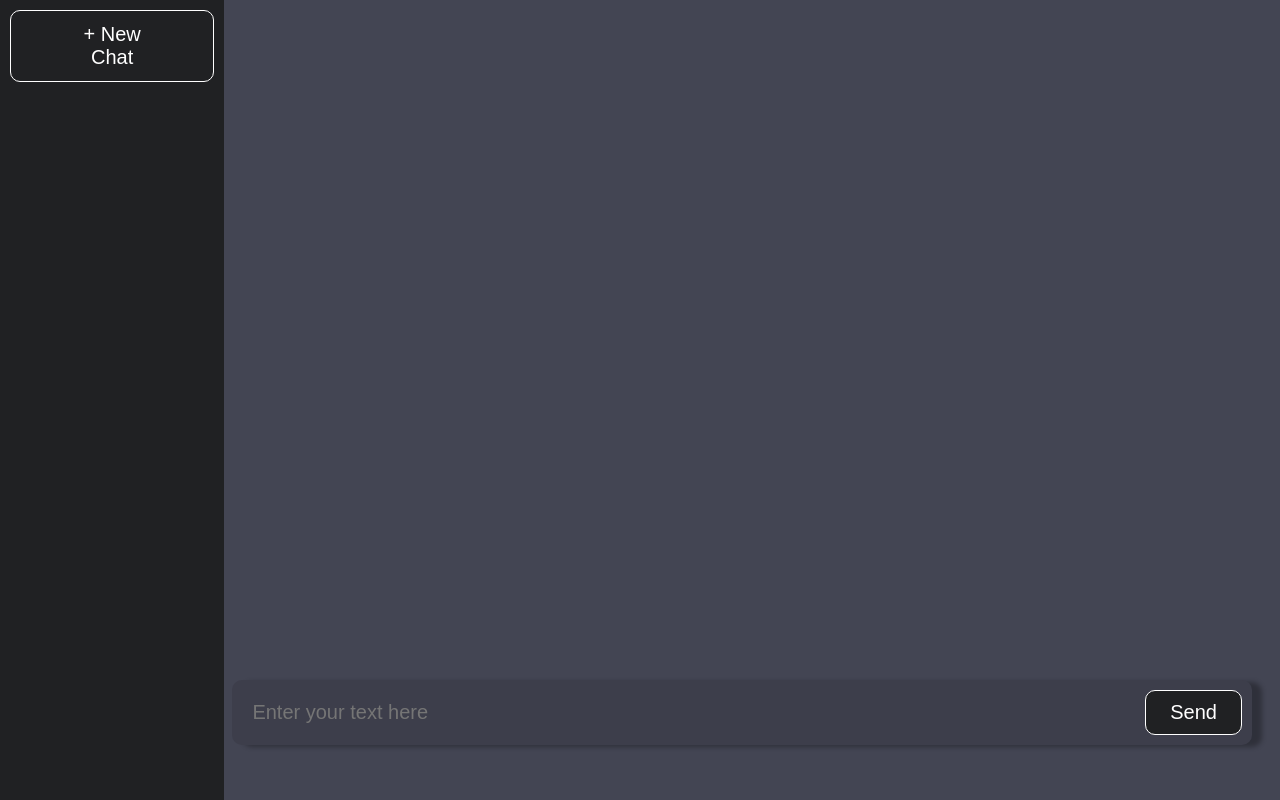
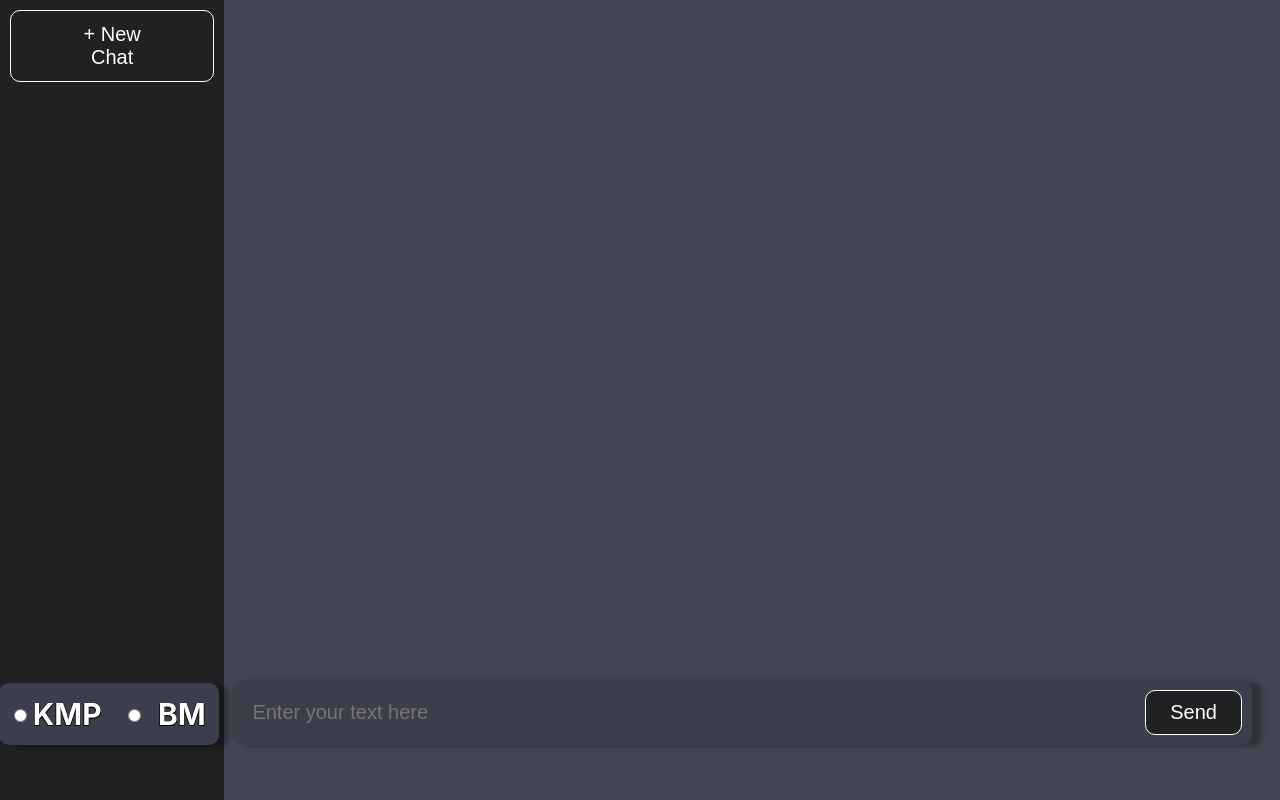
Before and after one commit to WildanGhaly/Tubes3_13521012, a React (Create React App) app: page / in a window 1280 px wide. Built offline with nearby package versions, Linux system fonts and the light colour scheme.

Commit message:
feat: add radio input - User can now choose between KMP or BM

```diff
--- a/src/App.css
+++ b/src/App.css
@@ -120,3 +120,55 @@
 .user-text-input button:hover {
   background-color: #303f9f;
 }
+
+.user-radio-button {
+  position: fixed;
+  bottom: 55px;
+  left: 8.5%;
+  transform: translateX(-50%);
+  font-size: 30px;
+  padding: 10px;
+  border: 1px #282c34;
+  border-radius: 10px;
+  box-shadow: 10px 2px 5px rgba(0, 0, 0, 0.3);
+  width: 100%;
+  max-width: 200px;
+  background-color: #3d3e4b;
+  display: flex;
+  align-items: center;
+  justify-content: space-between;
+  transform-origin: bottom left;
+}
+
+.user-radio-button label:first-of-type {
+  margin-right: auto;
+}
+
+.user-radio-button label:last-of-type {
+  margin-left: 11px;
+}
+
+.user-radio-button label {
+  font-weight: bold;
+  padding: 3px;
+  color : #fff;
+  text-shadow: -0.5px -0.5px 0 #000, 0.5px -0.5px 0 #000, -0.5px 0.5px 0 #000, 0.5px 0.5px 0 #000;
+}
+
+.user-radio-button label:first-of-type {
+  margin-right: auto;
+}
+
+.user-radio-button label:last-of-type {
+  margin-left: 11px;
+}
+
+.user-radio-button input[type="radio"]:checked + label {
+  color: black;
+  background-color: white;
+  border-radius: 20px;
+}
+
+.user-radio-button input[type="radio"]::before {
+  background-color: black;
+}
--- a/src/App.js
+++ b/src/App.js
@@ -19,7 +19,15 @@ function App() {
     return (
         <div className="container">
             <div className="sidebar">
-                <button className="my-button"> + New Chat </button>
+                <div className="sidebar-content">
+                    <button className="my-button"> + New Chat </button>
+                </div>
+                <div className="user-radio-button">
+                    <input type="radio" id="kmp" name="algorithm" value="kmp" />
+                    <label htmlFor="kmp">KMP</label>
+                    <input type="radio" id="bm" name="algorithm" value="bm" />
+                    <label htmlFor="bm">BM</label>
+                </div>
             </div>
             <div className="content">
                 <div className="user-text-input">
```
